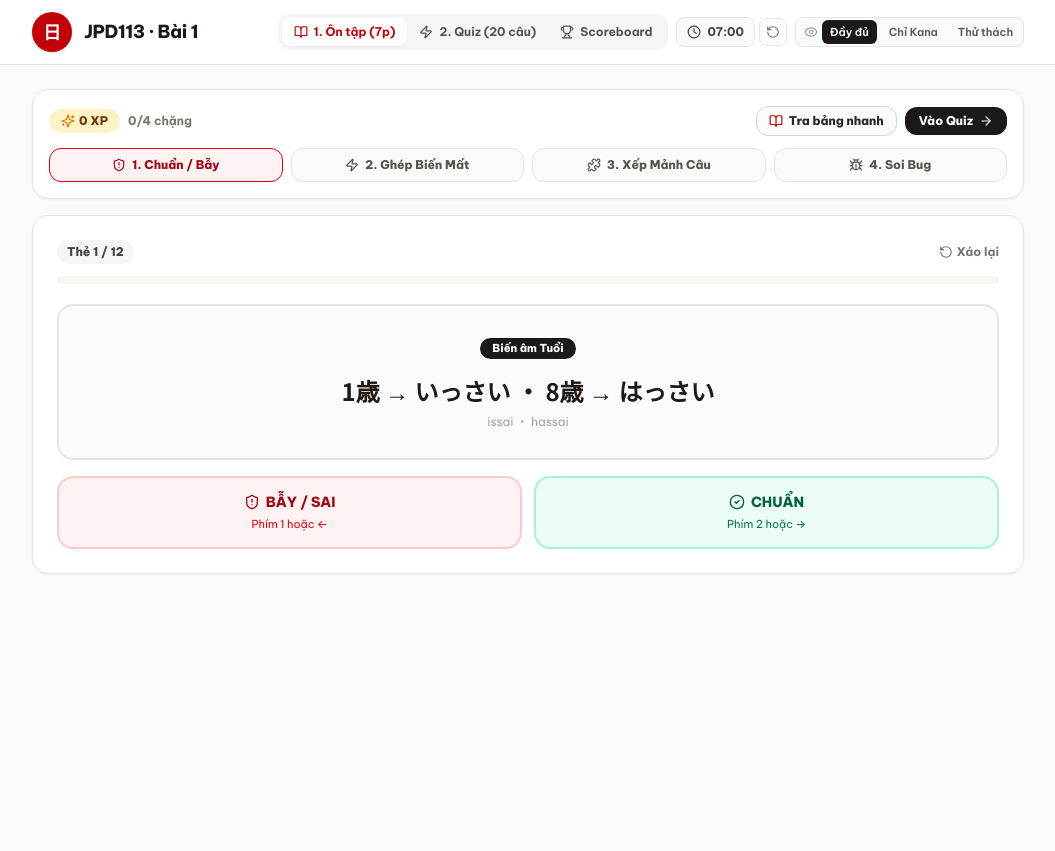
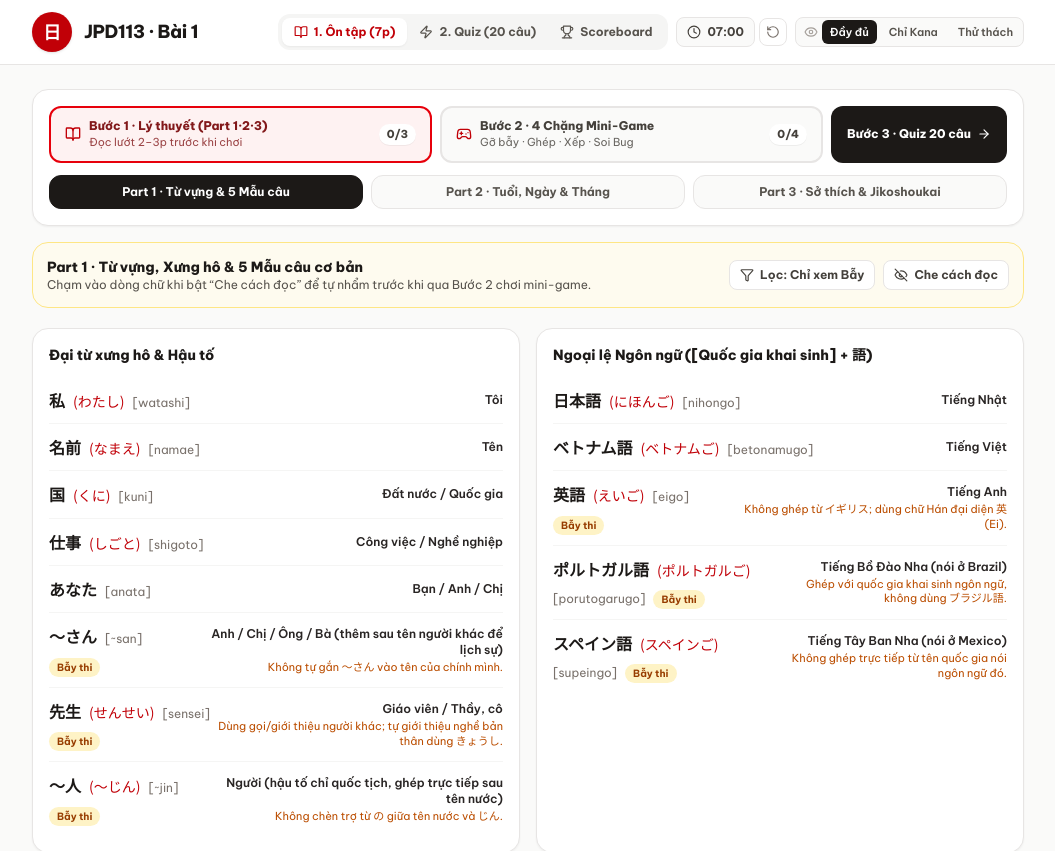
Before and after one commit to KH4NHTU0N9/JPD113-REVISION-PROJECT, a React (Vite) app: page / in a window 1280 px wide. Shown: the top 851 px of the page, without its empty margins (112-1167 px from the left). Before the commit the page ends 800 px from the top, so only its background shows below. Built offline with nearby package versions, Linux system fonts and the light colour scheme.

Commit message:
feat(phase1): put Step 1 Theory before Step 2 Mini-Games with contextual rule lookup

```diff
--- a/src/App.tsx
+++ b/src/App.tsx
@@ -172,6 +172,15 @@ export default function App() {
     }));
   };
 
+  const handleCompletePart = (part: 'part1' | 'part2' | 'part3') => {
+    updateProgress((prev) => ({
+      ...prev,
+      part1Completed: part === 'part1' ? true : prev.part1Completed,
+      part2Completed: part === 'part2' ? true : prev.part2Completed,
+      part3Completed: part === 'part3' ? true : prev.part3Completed,
+    }));
+  };
+
   const handleAwardGameProgress = (
     deltaXp: number,
     combo: number,
@@ -186,9 +195,6 @@ export default function App() {
       return {
         ...prev,
         completedGames: nextGames,
-        part1Completed: prev.part1Completed || completedGame === 'tinder',
-        part2Completed: prev.part2Completed || completedGame === 'match',
-        part3Completed: prev.part3Completed || completedGame === 'bug',
         phase1Xp: prev.phase1Xp + Math.max(0, deltaXp),
         phase1BestCombo: Math.max(prev.phase1BestCombo, combo),
       };
@@ -223,6 +229,7 @@ export default function App() {
           <Phase1Container
             progress={progress}
             displayMode={progress.displayMode}
+            onCompletePart={handleCompletePart}
             onAwardGameProgress={handleAwardGameProgress}
             onRecordWeakNote={handleRecordWeakNote}
             onGoToPhase2={() => handleRouteChange('phase2')}
--- a/src/components/CheatSheetModal.tsx
+++ b/src/components/CheatSheetModal.tsx
@@ -26,10 +26,11 @@ import { SIX_GOLDEN_TRAPS } from '../data/phase1Games';
 import { buildJikoshoukaiLines } from '../lib/japaneseFormatters';
 import type { DisplayMode, VocabItem } from '../types/lesson';
 
-type SheetTab = 'part1' | 'part2' | 'part3' | 'traps';
+export type SheetTab = 'part1' | 'part2' | 'part3' | 'traps';
 
 interface CheatSheetModalProps {
   open: boolean;
+  initialTab?: SheetTab;
   onClose: () => void;
   displayMode: DisplayMode;
   weakNotes: string[];
@@ -89,11 +90,12 @@ function VocabSection({
 
 export function CheatSheetModal({
   open,
+  initialTab = 'part1',
   onClose,
   displayMode,
   weakNotes,
 }: CheatSheetModalProps) {
-  const [tab, setTab] = useState<SheetTab>('part1');
+  const [tab, setTab] = useState<SheetTab>(initialTab);
   const [trapOnly, setTrapOnly] = useState(false);
 
   // Jikoshoukai sandbox inside Part 3 lookup tab
@@ -128,6 +130,12 @@ export function CheatSheetModal({
       }),
     [age, birthDay, birthMonth, name, selectedCountry, selectedHobby]
   );
+
+  useEffect(() => {
+    if (open) {
+      setTab(initialTab);
+    }
+  }, [initialTab, open]);
 
   useEffect(() => {
     if (!open) return;
--- a/src/components/Phase1Container.tsx
+++ b/src/components/Phase1Container.tsx
@@ -5,13 +5,20 @@ import {
   Bug,
   CheckCircle2,
   Flame,
+  Gamepad2,
+  Lightbulb,
   Puzzle,
   ShieldAlert,
   Sparkles,
   Zap,
 } from 'lucide-react';
+import { SIX_GOLDEN_TRAPS } from '../data/phase1Games';
 import type { ReviewProgressState } from '../lib/storage';
 import type { DisplayMode, Phase1GameId } from '../types/lesson';
+import type { SheetTab } from './CheatSheetModal';
+import { Part1ReviewTab } from './Part1ReviewTab';
+import { Part2ReviewTab } from './Part2ReviewTab';
+import { Part3ReviewTab } from './Part3ReviewTab';
 import { BugHunterGame } from './games/BugHunterGame';
 import { SentenceTilesGame } from './games/SentenceTilesGame';
 import { SpeedMatchGame } from './games/SpeedMatchGame';
@@ -21,9 +28,13 @@ const CheatSheetModal = lazy(() =>
   import('./CheatSheetModal').then((m) => ({ default: m.CheatSheetModal }))
 );
 
+type Phase1Step = 'theory' | 'games';
+type TheorySubTab = 'part1' | 'part2' | 'part3';
+
 interface Phase1ContainerProps {
   progress: ReviewProgressState;
   displayMode: DisplayMode;
+  onCompletePart: (part: 'part1' | 'part2' | 'part3') => void;
   onAwardGameProgress: (
     deltaXp: number,
     combo: number,
@@ -36,68 +47,169 @@ interface Phase1ContainerProps {
 const GAME_STAGES: {
   id: Phase1GameId;
   shortLabel: string;
-  title: string;
+  hintTab: SheetTab;
   icon: typeof Zap;
 }[] = [
-  { id: 'tinder', shortLabel: '1. Chuẩn / Bẫy', title: 'Săn bẫy tốc độ', icon: ShieldAlert },
-  { id: 'match', shortLabel: '2. Ghép Biến Mất', title: 'Đua giây ghép cặp', icon: Zap },
-  { id: 'tiles', shortLabel: '3. Xếp Mảnh Câu', title: 'Ghép câu né bẫy', icon: Puzzle },
-  { id: 'bug', shortLabel: '4. Soi Bug', title: 'Thám tử bắt lỗi', icon: Bug },
+  { id: 'tinder', shortLabel: '1. Chuẩn / Bẫy', hintTab: 'traps', icon: ShieldAlert },
+  { id: 'match', shortLabel: '2. Ghép Biến Mất', hintTab: 'part2', icon: Zap },
+  { id: 'tiles', shortLabel: '3. Xếp Mảnh Câu', hintTab: 'part1', icon: Puzzle },
+  { id: 'bug', shortLabel: '4. Soi Bug', hintTab: 'part3', icon: Bug },
 ];
 
 export function Phase1Container({
   progress,
   displayMode,
+  onCompletePart,
   onAwardGameProgress,
   onRecordWeakNote,
   onGoToPhase2,
 }: Phase1ContainerProps) {
+  const [activeStep, setActiveStep] = useState<Phase1Step>('theory');
+  const [theoryTab, setTheoryTab] = useState<TheorySubTab>('part1');
   const [activeStage, setActiveStage] = useState<Phase1GameId>('tinder');
   const [cheatSheetOpen, setCheatSheetOpen] = useState(false);
+  const [cheatSheetTab, setCheatSheetTab] = useState<SheetTab>('part1');
 
-  const clearedCount = progress.completedGames.length;
+  const theoryDoneCount =
+    Number(progress.part1Completed) +
+    Number(progress.part2Completed) +
+    Number(progress.part3Completed);
+  const gamesDoneCount = progress.completedGames.length;
+
+  const currentStageMeta =
+    GAME_STAGES.find((stage) => stage.id === activeStage) ?? GAME_STAGES[0];
+
+  const openQuickSheet = (tab: SheetTab) => {
+    setCheatSheetTab(tab);
+    setCheatSheetOpen(true);
+  };
+
+  const jumpToGames = () => {
+    setActiveStep('games');
+    window.scrollTo({ top: 0, behavior: 'smooth' });
+  };
 
   return (
     <div className="space-y-4">
       <section className="rounded-2xl border border-stone-200 bg-white p-3.5 shadow-xs sm:p-4">
-        <div className="flex flex-wrap items-center justify-between gap-2.5">
+        <div className="grid gap-2 sm:grid-cols-[1fr_1fr_auto]">
+          <button
+            type="button"
+            onClick={() => setActiveStep('theory')}
+            className={`flex items-center justify-between gap-2 rounded-xl border-2 px-3.5 py-2.5 text-left transition ${
+              activeStep === 'theory'
+                ? 'border-red-600 bg-red-50 text-red-900'
+                : 'border-stone-200 bg-stone-50 text-stone-700 hover:bg-stone-100'
+            }`}
+          >
+            <div className="flex items-center gap-2">
+              <BookOpen className="h-4 w-4 shrink-0 text-red-700" />
+              <div>
+                <p className="text-xs font-extrabold">Bước 1 · Lý thuyết (Part 1·2·3)</p>
+                <p className="text-[11px] opacity-80">Đọc lướt 2–3p trước khi chơi</p>
+              </div>
+            </div>
+            <span className="rounded-full bg-white px-2 py-0.5 text-[11px] font-extrabold text-stone-700 shadow-2xs">
+              {theoryDoneCount}/3
+            </span>
+          </button>
+
+          <button
+            type="button"
+            onClick={() => setActiveStep('games')}
+            className={`flex items-center justify-between gap-2 rounded-xl border-2 px-3.5 py-2.5 text-left transition ${
+              activeStep === 'games'
+                ? 'border-red-600 bg-red-50 text-red-900'
+                : 'border-stone-200 bg-stone-50 text-stone-700 hover:bg-stone-100'
+            }`}
+          >
+            <div className="flex items-center gap-2">
+              <Gamepad2 className="h-4 w-4 shrink-0 text-red-700" />
+              <div>
+                <p className="text-xs font-extrabold">Bước 2 · 4 Chặng Mini-Game</p>
+                <p className="text-[11px] opacity-80">
+                  {progress.phase1Xp > 0
+                    ? `${progress.phase1Xp} XP · Combo x${progress.phase1BestCombo}`
+                    : 'Gỡ bẫy · Ghép · Xếp · Soi Bug'}
+                </p>
+              </div>
+            </div>
+            <span className="rounded-full bg-white px-2 py-0.5 text-[11px] font-extrabold text-stone-700 shadow-2xs">
+              {gamesDoneCount}/4
+            </span>
+          </button>
+
+          <button
+            type="button"
+            onClick={onGoToPhase2}
+            className="flex items-center justify-center gap-1.5 rounded-xl bg-stone-900 px-4 py-2.5 text-xs font-extrabold text-white transition hover:bg-stone-800"
+          >
+            <span>Bước 3 · Quiz 20 câu</span>
+            <ArrowRight className="h-3.5 w-3.5" />
+          </button>
+        </div>
+
+        {activeStep === 'theory' ? (
+          <div className="mt-3 grid grid-cols-1 gap-2 sm:grid-cols-3">
+            {[
+              {
+                id: 'part1' as const,
+                label: 'Part 1 · Từ vựng & 5 Mẫu câu',
+                done: progress.part1Completed,
+              },
+              {
+                id: 'part2' as const,
+                label: 'Part 2 · Tuổi, Ngày & Tháng',
+                done: progress.part2Completed,
+              },
+              {
+                id: 'part3' as const,
+                label: 'Part 3 · Sở thích & Jikoshoukai',
+                done: progress.part3Completed,
+              },
+            ].map((tab) => (
+              <button
+                key={tab.id}
+                type="button"
+                onClick={() => setTheoryTab(tab.id)}
+                className={`flex items-center justify-center gap-1.5 rounded-xl border px-3 py-2 text-xs font-bold transition ${
+                  theoryTab === tab.id
+                    ? 'border-stone-900 bg-stone-900 text-white'
+                    : 'border-stone-200 bg-stone-50 text-stone-600 hover:bg-stone-100'
+                }`}
+              >
+                {tab.done && <CheckCircle2 className="h-3.5 w-3.5 shrink-0 text-emerald-500" />}
+                <span>{tab.label}</span>
+              </button>
+            ))}
+          </div>
+        ) : (
+          <div className="mt-3 space-y-2.5">
+            <div className="flex flex-wrap items-center justify-between gap-2 rounded-xl bg-stone-50 px-3 py-2">
               <div className="flex flex-wrap items-center gap-2">
-            <span className="flex items-center gap-1 rounded-full bg-amber-100 px-3 py-1 text-xs font-extrabold text-amber-900">
+                <span className="flex items-center gap-1 rounded-full bg-amber-100 px-2.5 py-0.5 text-xs font-extrabold text-amber-900">
                   <Sparkles className="h-3.5 w-3.5 text-amber-600" />
                   {progress.phase1Xp} XP
                 </span>
                 {progress.phase1BestCombo >= 2 && (
-              <span className="flex items-center gap-1 rounded-full bg-red-100 px-2.5 py-1 text-xs font-extrabold text-red-800">
+                  <span className="flex items-center gap-1 rounded-full bg-red-100 px-2.5 py-0.5 text-xs font-extrabold text-red-800">
                     <Flame className="h-3.5 w-3.5 text-red-600" />
                     Max x{progress.phase1BestCombo}
                   </span>
                 )}
-            <span className="text-xs font-bold text-stone-500">
-              {clearedCount}/4 chặng
-            </span>
               </div>
 
-          <div className="flex flex-wrap items-center gap-2">
               <button
                 type="button"
-              onClick={() => setCheatSheetOpen(true)}
-              className="flex items-center gap-1.5 rounded-xl border border-stone-300 bg-stone-50 px-3 py-1.5 text-xs font-extrabold text-stone-800 transition hover:bg-stone-100"
+                onClick={() => openQuickSheet(currentStageMeta.hintTab)}
+                className="flex items-center gap-1.5 rounded-lg border border-amber-300 bg-amber-50 px-2.5 py-1 text-xs font-extrabold text-amber-900 transition hover:bg-amber-100"
               >
-              <BookOpen className="h-3.5 w-3.5 text-red-700" />
-              <span>Tra bảng nhanh</span>
-            </button>
-            <button
-              type="button"
-              onClick={onGoToPhase2}
-              className="flex items-center gap-1.5 rounded-xl bg-stone-900 px-3.5 py-1.5 text-xs font-extrabold text-white transition hover:bg-stone-800"
-            >
-              <span>Vào Quiz</span>
-              <ArrowRight className="h-3.5 w-3.5" />
+                <Lightbulb className="h-3.5 w-3.5 text-amber-600" />
+                <span>Quên luật? Xem nhanh lý thuyết</span>
               </button>
             </div>
-        </div>
 
-        <div className="mt-3 grid grid-cols-2 gap-2 sm:grid-cols-4">
+            <div className="grid grid-cols-2 gap-2 sm:grid-cols-4">
               {GAME_STAGES.map((stage) => {
                 const Icon = stage.icon;
                 const isActive = activeStage === stage.id;
@@ -110,14 +222,14 @@ export function Phase1Container({
                     onClick={() => setActiveStage(stage.id)}
                     className={`flex items-center justify-center gap-1.5 rounded-xl border px-2.5 py-2 text-xs font-extrabold transition ${
                       isActive
-                    ? 'border-red-600 bg-red-50 text-red-800 shadow-xs'
+                        ? 'border-stone-900 bg-stone-900 text-white'
                         : isDone
                           ? 'border-emerald-200 bg-emerald-50/70 text-emerald-800 hover:bg-emerald-50'
                           : 'border-stone-200 bg-stone-50 text-stone-600 hover:bg-stone-100'
                     }`}
                   >
                     {isDone ? (
-                  <CheckCircle2 className="h-3.5 w-3.5 shrink-0 text-emerald-600" />
+                      <CheckCircle2 className="h-3.5 w-3.5 shrink-0 text-emerald-500" />
                     ) : (
                       <Icon className="h-3.5 w-3.5 shrink-0" />
                     )}
@@ -126,14 +238,83 @@ export function Phase1Container({
                 );
               })}
             </div>
+          </div>
+        )}
       </section>
 
-      {/* Keep mini-games mounted so students preserve combo/round/tile state when peeking at other stages */}
+      {/* Step 1: Full Theory View (kept mounted to preserve filter & Jikoshoukai state) */}
+      <div className={activeStep === 'theory' ? 'space-y-5' : 'hidden'}>
+        <div className={theoryTab === 'part1' ? 'block' : 'hidden'}>
+          <Part1ReviewTab
+            displayMode={displayMode}
+            isCompleted={progress.part1Completed}
+            onComplete={() => {
+              onCompletePart('part1');
+              setTheoryTab('part2');
+              window.scrollTo({ top: 0, behavior: 'smooth' });
+            }}
+          />
+        </div>
+
+        <div className={theoryTab === 'part2' ? 'block' : 'hidden'}>
+          <Part2ReviewTab
+            displayMode={displayMode}
+            isCompleted={progress.part2Completed}
+            onComplete={() => {
+              onCompletePart('part2');
+              setTheoryTab('part3');
+              window.scrollTo({ top: 0, behavior: 'smooth' });
+            }}
+          />
+        </div>
+
+        <div className={theoryTab === 'part3' ? 'block' : 'hidden'}>
+          <Part3ReviewTab
+            displayMode={displayMode}
+            isCompleted={progress.part3Completed}
+            onComplete={() => {
+              onCompletePart('part3');
+              jumpToGames();
+            }}
+          />
+        </div>
+
+        <section className="rounded-2xl border border-stone-200 bg-white p-4 shadow-xs">
+          <div className="mb-2 flex items-center gap-2">
+            <ShieldAlert className="h-4 w-4 text-red-700" />
+            <h3 className="text-sm font-extrabold text-stone-900">
+              Bảng tổng hợp 6 lưu ý vàng trước khi sang Chơi Mini-Game & Quiz
+            </h3>
+          </div>
+          <ul className="grid gap-1.5 text-xs text-stone-700 sm:grid-cols-2">
+            {SIX_GOLDEN_TRAPS.map((item) => (
+              <li key={item} className="rounded-lg bg-stone-50 px-3 py-2">
+                {item}
+              </li>
+            ))}
+          </ul>
+
+          <div className="mt-4 flex flex-wrap justify-end gap-2">
+            <button
+              type="button"
+              onClick={jumpToGames}
+              className="flex items-center gap-2 rounded-xl bg-red-700 px-5 py-2.5 text-sm font-extrabold text-white shadow-sm hover:bg-red-800"
+            >
+              <Gamepad2 className="h-4 w-4" />
+              <span>Đã xem Lý thuyết → Chơi 4 Chặng Mini-Game</span>
+              <ArrowRight className="h-4 w-4" />
+            </button>
+          </div>
+        </section>
+      </div>
+
+      {/* Step 2: 4 Mini-Games Arena (kept mounted so players retain combo/round/tile progress) */}
+      <div className={activeStep === 'games' ? 'space-y-4' : 'hidden'}>
         <div className={activeStage === 'tinder' ? 'block' : 'hidden'}>
           <TrapSwipeGame
             displayMode={displayMode}
             isCompleted={progress.completedGames.includes('tinder')}
-          keyboardEnabled={activeStage === 'tinder' && !cheatSheetOpen}
+            keyboardEnabled={activeStep === 'games' && activeStage === 'tinder' && !cheatSheetOpen}
             onAwardProgress={onAwardGameProgress}
             onRecordWeakNote={onRecordWeakNote}
             onNextStage={() => setActiveStage('match')}
@@ -177,10 +358,10 @@ export function Phase1Container({
               </p>
               <button
                 type="button"
-              onClick={() => setCheatSheetOpen(true)}
+                onClick={() => openQuickSheet('traps')}
                 className="text-xs font-bold text-red-700 underline hover:text-red-800"
               >
-              Mở Bảng Tra xem kỹ hơn
+                Mở 6 lưu ý vàng
               </button>
             </div>
             <ul className="mt-1.5 list-disc space-y-0.5 pl-4 text-xs text-amber-900">
@@ -190,11 +371,13 @@ export function Phase1Container({
             </ul>
           </section>
         )}
+      </div>
 
       {cheatSheetOpen && (
         <Suspense fallback={null}>
           <CheatSheetModal
             open={cheatSheetOpen}
+            initialTab={cheatSheetTab}
             onClose={() => setCheatSheetOpen(false)}
             displayMode={displayMode}
             weakNotes={progress.weakNotes}
```
Lines whose indentation alone changed are shown as unchanged.
